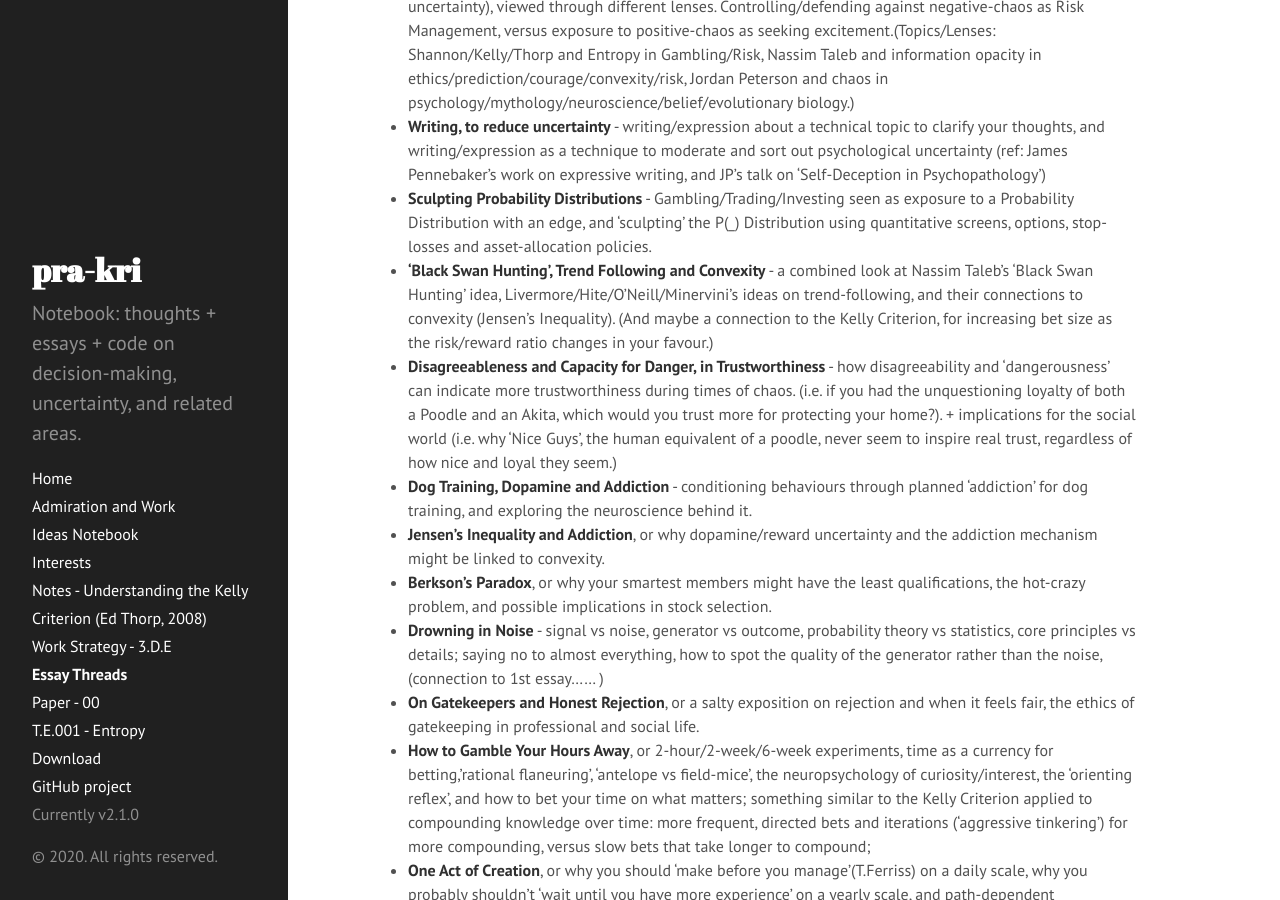
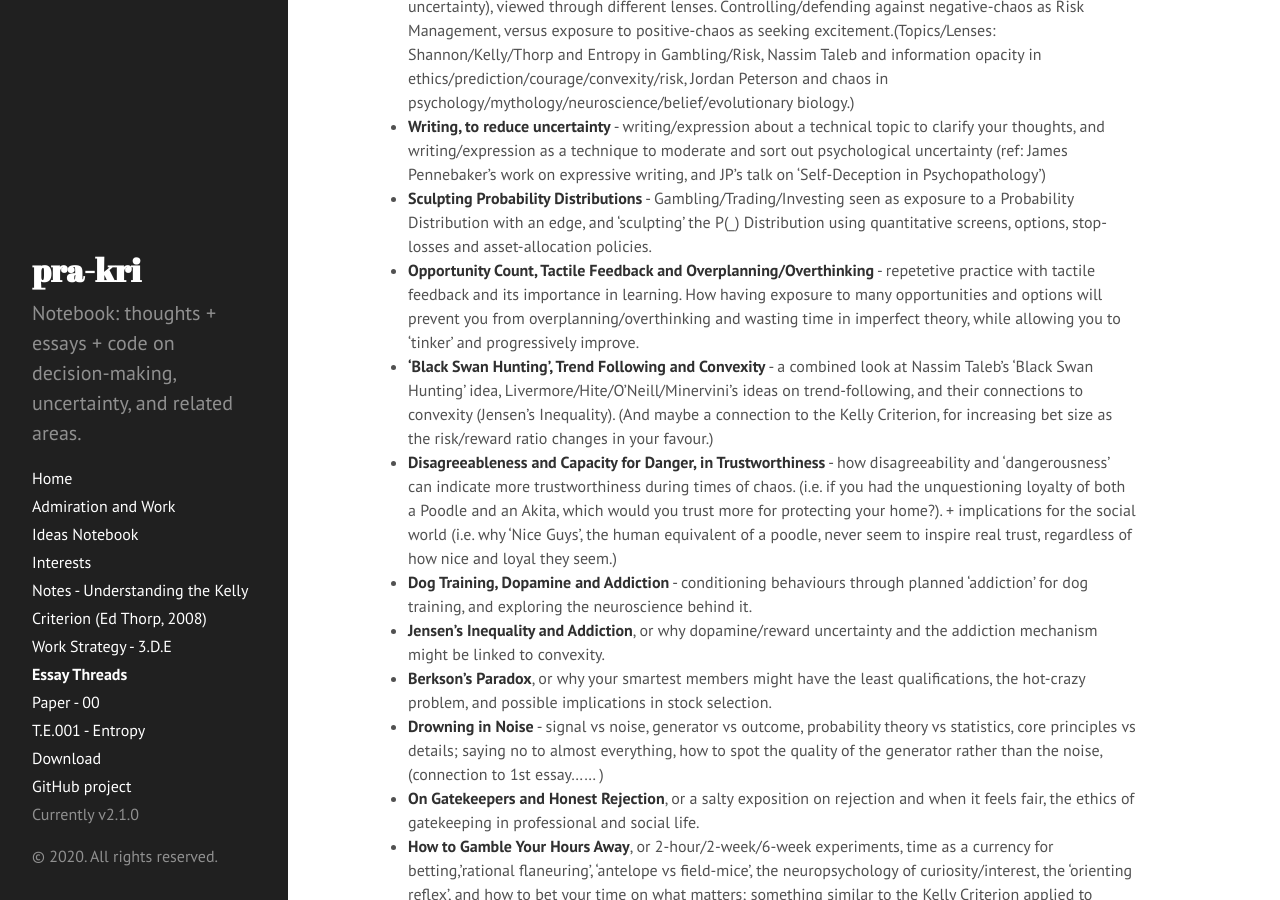
Before and after one commit to pra-kri/pra-kri.github.io, a Jekyll site: the page built from essay_threads.md, in a window 1280 px wide and 900 px high, scrolled down 302 px. Built offline with Jekyll 4.4.1, drawn with Linux system fonts in a browser that asks for light colours.

Commit message:
Update essay_threads.md

```diff
--- a/essay_threads.md
+++ b/essay_threads.md
@@ -10,6 +10,7 @@ Mostly the topics revolve around applied ethics and philosophy: stuff that'll he
 * **Chaos and Uncertainty, From Multiple Perspectives** - an overview of 'chaos' (or disorder, or volatility, or uncertainty), viewed through different lenses. Controlling/defending against negative-chaos as Risk Management, versus exposure to positive-chaos as seeking excitement.(Topics/Lenses: Shannon/Kelly/Thorp and Entropy in Gambling/Risk, Nassim Taleb and information opacity in ethics/prediction/courage/convexity/risk, Jordan Peterson and chaos in psychology/mythology/neuroscience/belief/evolutionary biology.)
 * **Writing, to reduce uncertainty** - writing/expression about a technical topic to clarify your thoughts, and writing/expression as a technique to moderate and sort out psychological uncertainty (ref: James Pennebaker's work on expressive writing, and JP's talk on 'Self-Deception in Psychopathology')
 * **Sculpting Probability Distributions** - Gambling/Trading/Investing seen as exposure to a Probability Distribution with an edge, and 'sculpting' the P(\_\) Distribution using quantitative screens, options, stop-losses and asset-allocation policies.
+* **Opportunity Count, Tactile Feedback and Overplanning/Overthinking** - repetetive practice with tactile feedback and its importance in learning. How having exposure to many opportunities and options will prevent you from overplanning/overthinking and wasting time in imperfect theory, while allowing you to 'tinker' and progressively improve.
 * **'Black Swan Hunting', Trend Following and Convexity** - a combined look at Nassim Taleb's 'Black Swan Hunting' idea, Livermore/Hite/O'Neill/Minervini's ideas on trend-following, and their connections to convexity (Jensen's Inequality). (And maybe a connection to the Kelly Criterion, for increasing bet size as the risk/reward ratio changes in your favour.)
 * **Disagreeableness and Capacity for Danger, in Trustworthiness** - how disagreeability and 'dangerousness' can indicate more trustworthiness during times of chaos. (i.e. if you had the unquestioning loyalty of both a Poodle and an Akita, which would you trust more for protecting your home?). + implications for the social world (i.e. why 'Nice Guys', the human equivalent of a poodle, never seem to inspire real trust, regardless of how nice and loyal they seem.)
 * **Dog Training, Dopamine and Addiction** - conditioning behaviours through planned 'addiction' for dog training, and exploring the neuroscience behind it.
```
